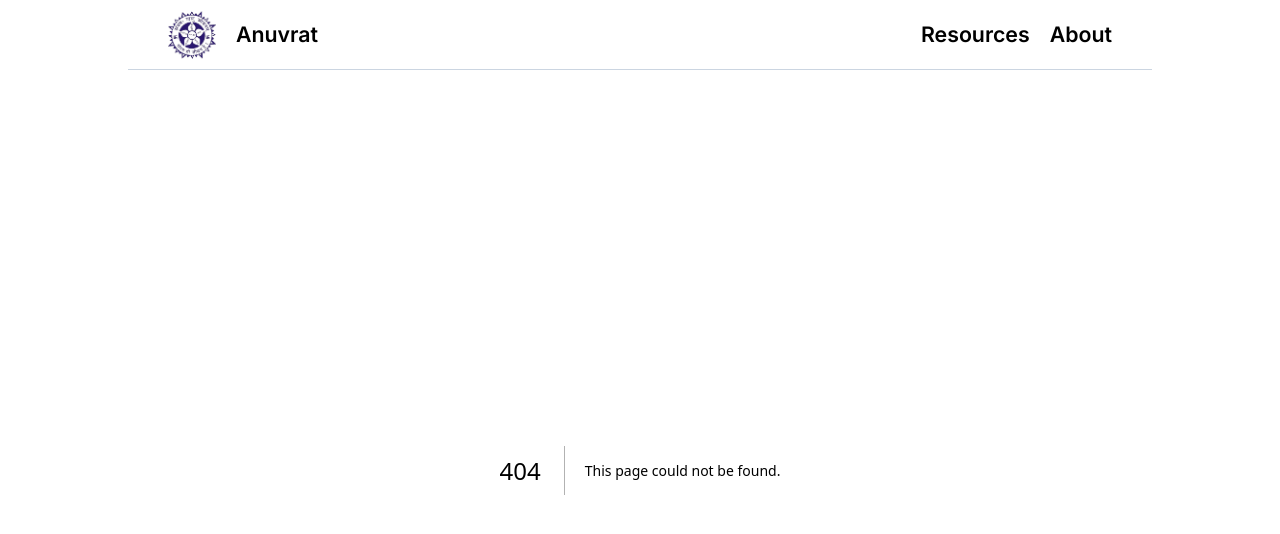
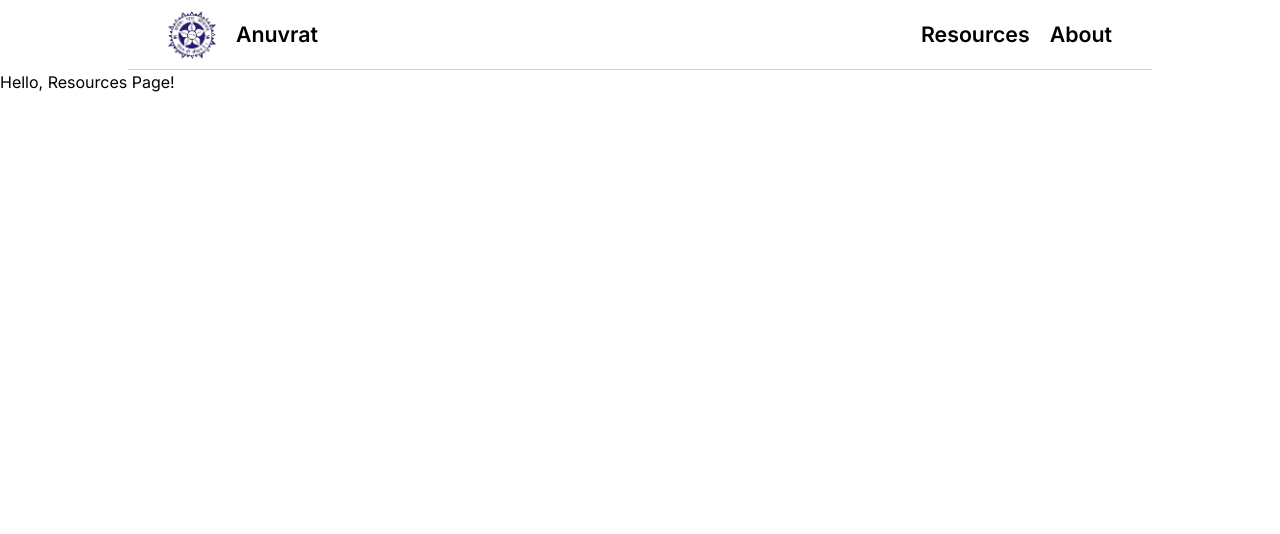
Before and after one commit to prag-man/ADD, a Next.js app: page /resources in a window 1280 px wide. Before the commit this address had no page. Shown: the top 534 px of the page. Built offline with nearby package versions, Linux system fonts and the light colour scheme.

Commit message:
Added About and Resource route

```diff
--- /dev/null
+++ b/src/app/resources/page.jsx
@@ -0,0 +1,3 @@
+export default function Page() {
+    return <h1>Hello, Resources Page!</h1>
+  }
```
